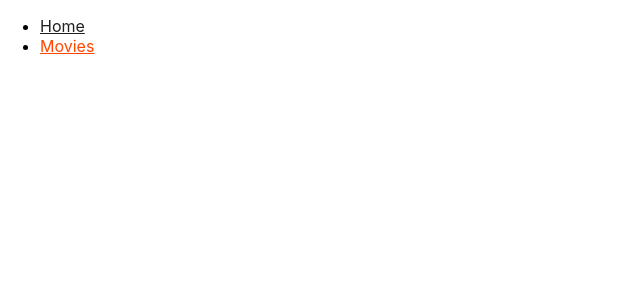
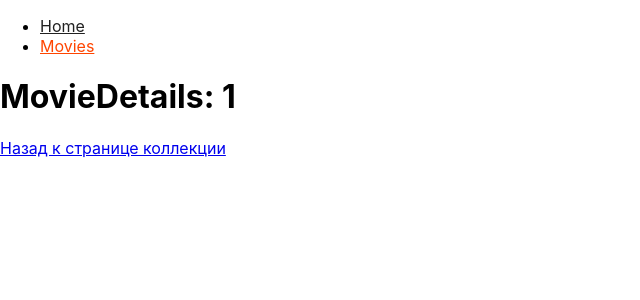
Before and after one commit to iSteffan/goit-react-hw-05-movies, a React (Create React App) app: page /goit-react-hw-05-movies/movies/1 in a window 1280 px wide. Shown: the top 300 px of the page, without its empty margins (0-640 px from the left). Built offline with nearby package versions, Linux system fonts and the light colour scheme.

Commit message:
link to :movieId

```diff
--- a/src/pages/Home.jsx
+++ b/src/pages/Home.jsx
@@ -1,5 +1,5 @@
 import { useEffect, useState } from 'react';
-import { NavLink, Outlet } from 'react-router-dom';
+import { NavLink } from 'react-router-dom';
 
 const API_KEY = '8776cc9f66dd32d7c5ecc9b66eb74c99';
 
@@ -23,7 +23,7 @@ const Home = () => {
       <ul>
         {trendingMovies.map(item => (
           <li key={item.id}>
-            <NavLink to="/">{item.original_title}</NavLink>
+            <NavLink to={`/movies/${item.id}`}>{item.original_title}</NavLink>
           </li>
         ))}
       </ul>
--- a/src/pages/MovieDetails.jsx
+++ b/src/pages/MovieDetails.jsx
@@ -1,5 +1,5 @@
-import { Suspense } from 'react';
-import { Outlet } from 'react-router-dom';
+import { useRef } from 'react';
+import { useParams, useLocation, Link } from 'react-router-dom';
 
 // 1. http://localhost:3000/dogs?dogId=2
 // 2. http://localhost:3000/dogs/dog-2
@@ -8,9 +8,9 @@ import { Outlet } from 'react-router-dom';
 // 5. backLinkLocationRef не меняется и все еще ведет на http://localhost:3000/dogs?dogId=2
 
 const MovieDetails = () => {
-  //   const location = useLocation();
-  //   const backLinkLocationRef = useRef(location.state?.from ?? '/dogs');
-  //   const { dogId } = useParams();
+  const location = useLocation();
+  const backLinkLocationRef = useRef(location.state?.from ?? '/');
+  const { movieId } = useParams();
 
   // useEffect(() => {
   // HTTP запрос, если нужно
@@ -18,9 +18,9 @@ const MovieDetails = () => {
 
   return (
     <>
-      {/* <h1>DogDetails: {dogId}</h1>
+      <h1>MovieDetails: {movieId}</h1>
       <Link to={backLinkLocationRef.current}>Назад к странице коллекции</Link>
-      <ul>
+      {/* <ul>
         <li>
           <Link to="subbreeds">Подподроды</Link>
         </li>
@@ -28,9 +28,6 @@ const MovieDetails = () => {
           <Link to="gallery">Галерея</Link>
         </li>
       </ul> */}
-      <Suspense fallback={<div>LOADING SUBPAGE...</div>}>
-        <Outlet />
-      </Suspense>
     </>
   );
 };
```
